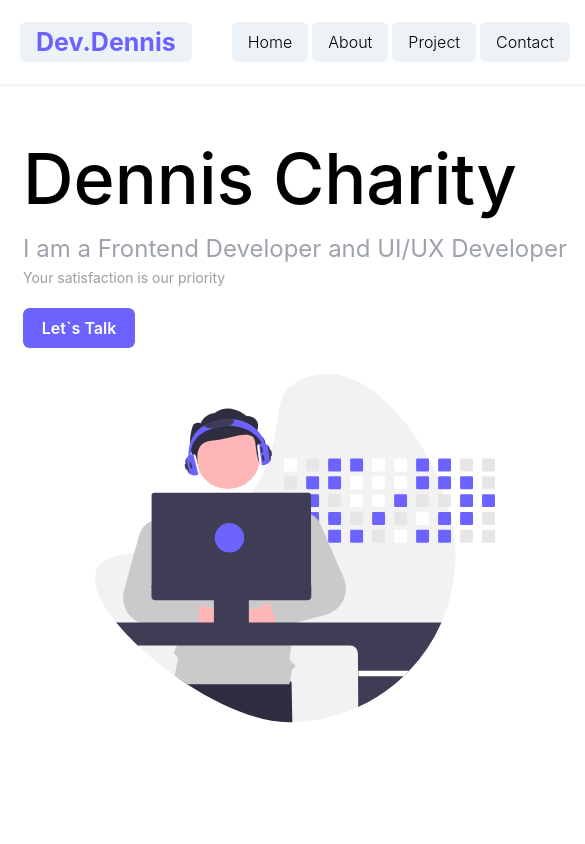
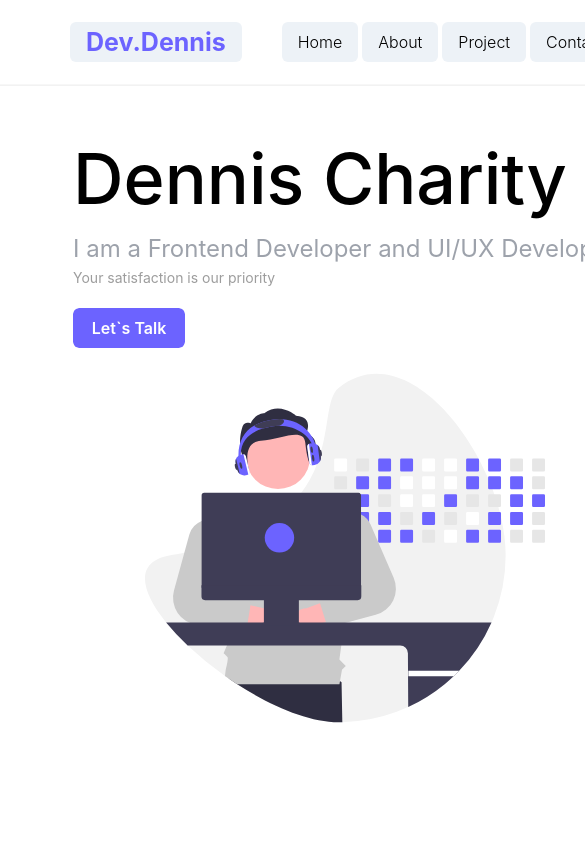
Before and after one commit to Dennis-star1001/Portfolio, a Next.js app: page / in a window 390 px wide. Shown: the top 844 px of the page, 585 px wide, since content can reach past the window. Built offline with nearby package versions, Linux system fonts and the light colour scheme.

Commit message:
Mobile view

```diff
--- a/style.css
+++ b/style.css
@@ -1,6 +1,6 @@
 @media screen and (max-width: 768px) {
   body{
-    padding-left: 200px;
+    padding-left: 300px;
     display:flex;
     flex-direction: column;
     justify-content: center;
```
